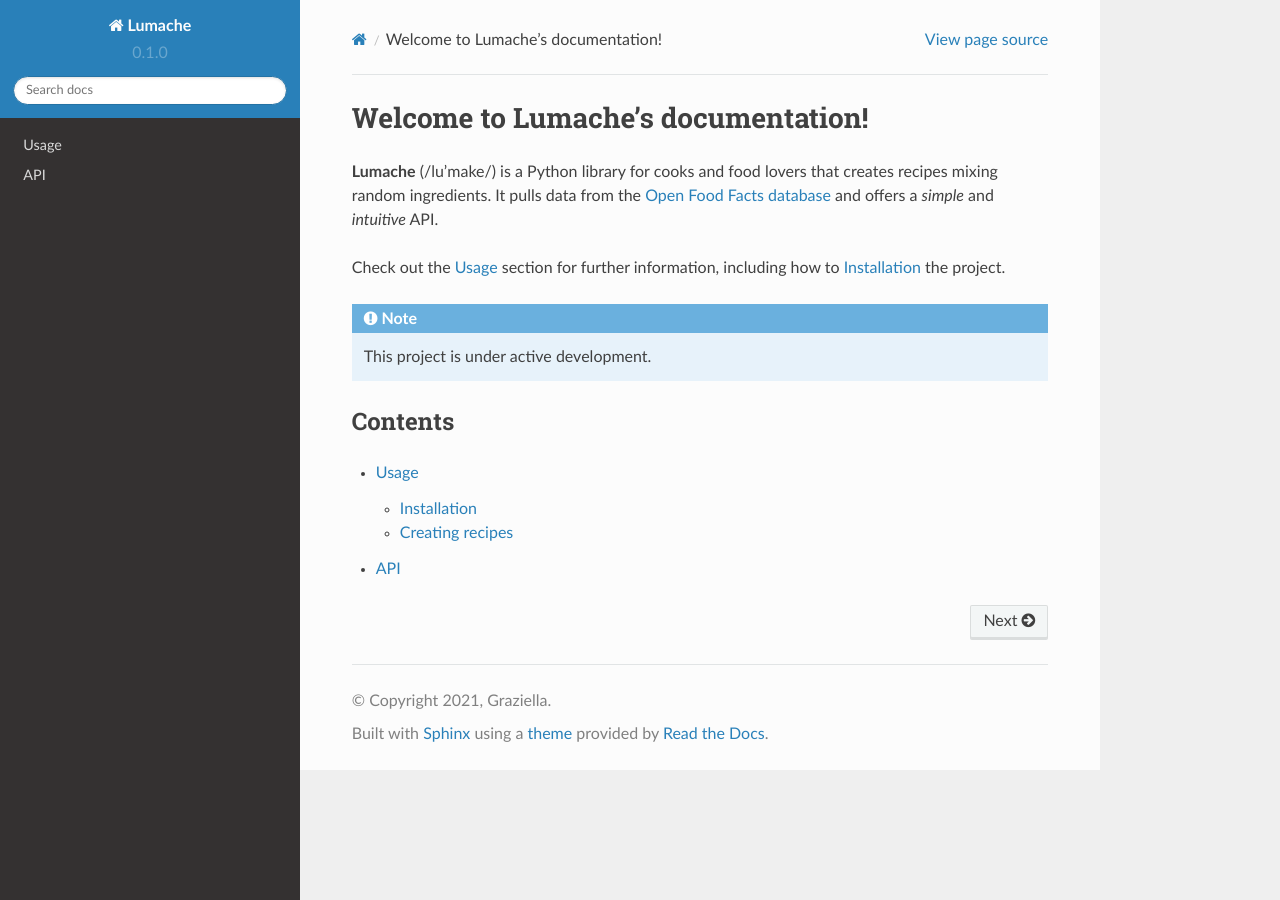
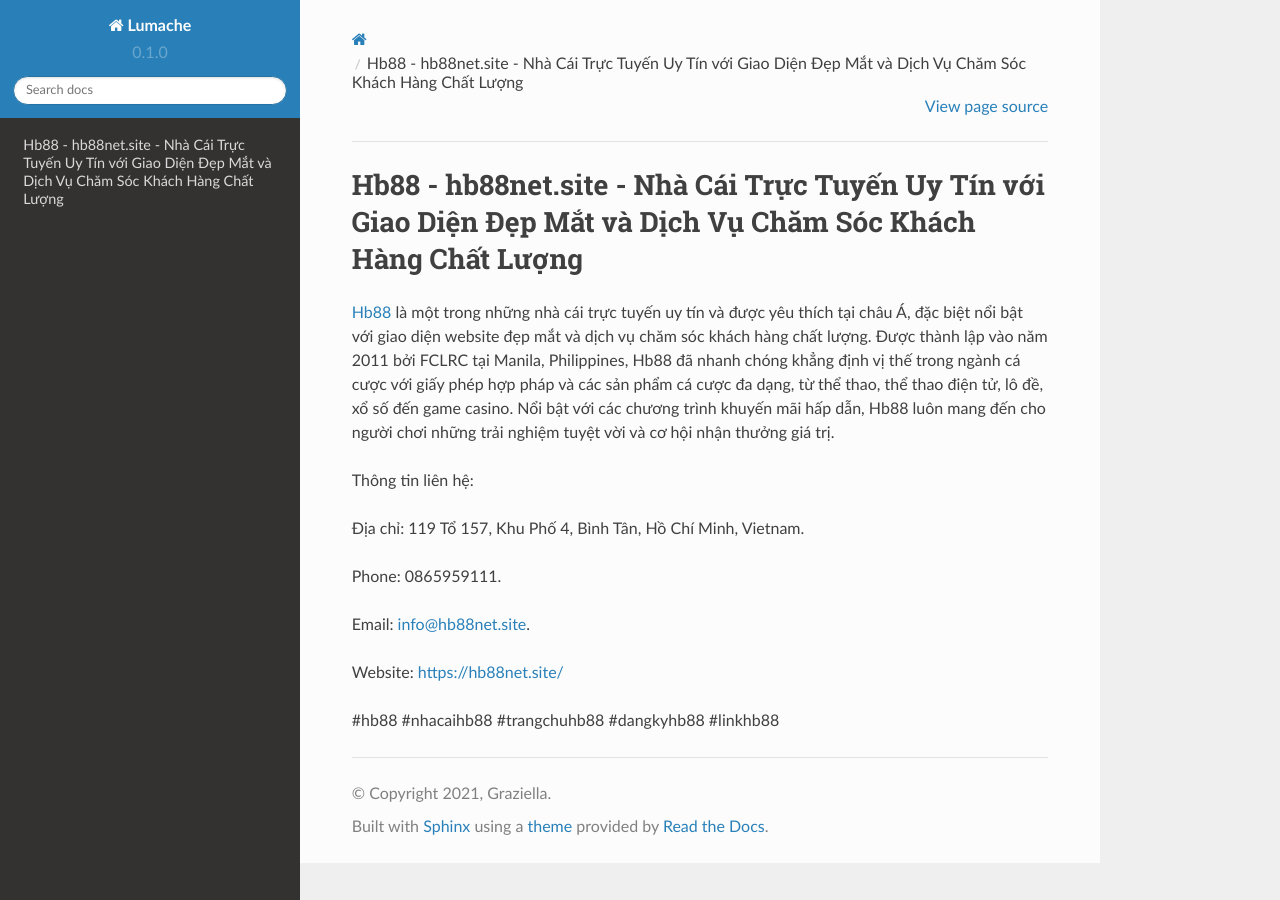
Before and after one commit to vqtranquocthuan424/hb88netsite, a Sphinx documentation site: the page built from docs/source/index.rst, in a window 1280 px wide. Built offline with Sphinx 7.4.7 and the Read the Docs theme 2.0.0, drawn with Linux system fonts in a browser that asks for light colours.

Commit message:
Update index.rst

```diff
--- a/docs/source/index.rst
+++ b/docs/source/index.rst
@@ -1,22 +1,16 @@
-Welcome to Lumache's documentation!
+Hb88 - hb88net.site - Nhà Cái Trực Tuyến Uy Tín với Giao Diện Đẹp Mắt và Dịch Vụ Chăm Sóc Khách Hàng Chất Lượng
 ===================================
 
-**Lumache** (/lu'make/) is a Python library for cooks and food lovers
-that creates recipes mixing random ingredients.
-It pulls data from the `Open Food Facts database <https://world.openfoodfacts.org/>`_
-and offers a *simple* and *intuitive* API.
+`Hb88 <https://hb88net.site/>`_ là một trong những nhà cái trực tuyến uy tín và được yêu thích tại châu Á, đặc biệt nổi bật với giao diện website đẹp mắt và dịch vụ chăm sóc khách hàng chất lượng. Được thành lập vào năm 2011 bởi FCLRC tại Manila, Philippines, Hb88 đã nhanh chóng khẳng định vị thế trong ngành cá cược với giấy phép hợp pháp và các sản phẩm cá cược đa dạng, từ thể thao, thể thao điện tử, lô đề, xổ số đến game casino. Nổi bật với các chương trình khuyến mãi hấp dẫn, Hb88 luôn mang đến cho người chơi những trải nghiệm tuyệt vời và cơ hội nhận thưởng giá trị.
 
-Check out the :doc:`usage` section for further information, including
-how to :ref:`installation` the project.
+Thông tin liên hệ:
 
-.. note::
+Địa chỉ: 119 Tổ 157, Khu Phố 4, Bình Tân, Hồ Chí Minh, Vietnam.
 
-   This project is under active development.
+Phone: 0865959111.
 
-Contents
---------
+Email: info@hb88net.site.
 
-.. toctree::
+Website: https://hb88net.site/
 
-   usage
-   api
+#hb88 #nhacaihb88 #trangchuhb88 #dangkyhb88 #linkhb88
```
